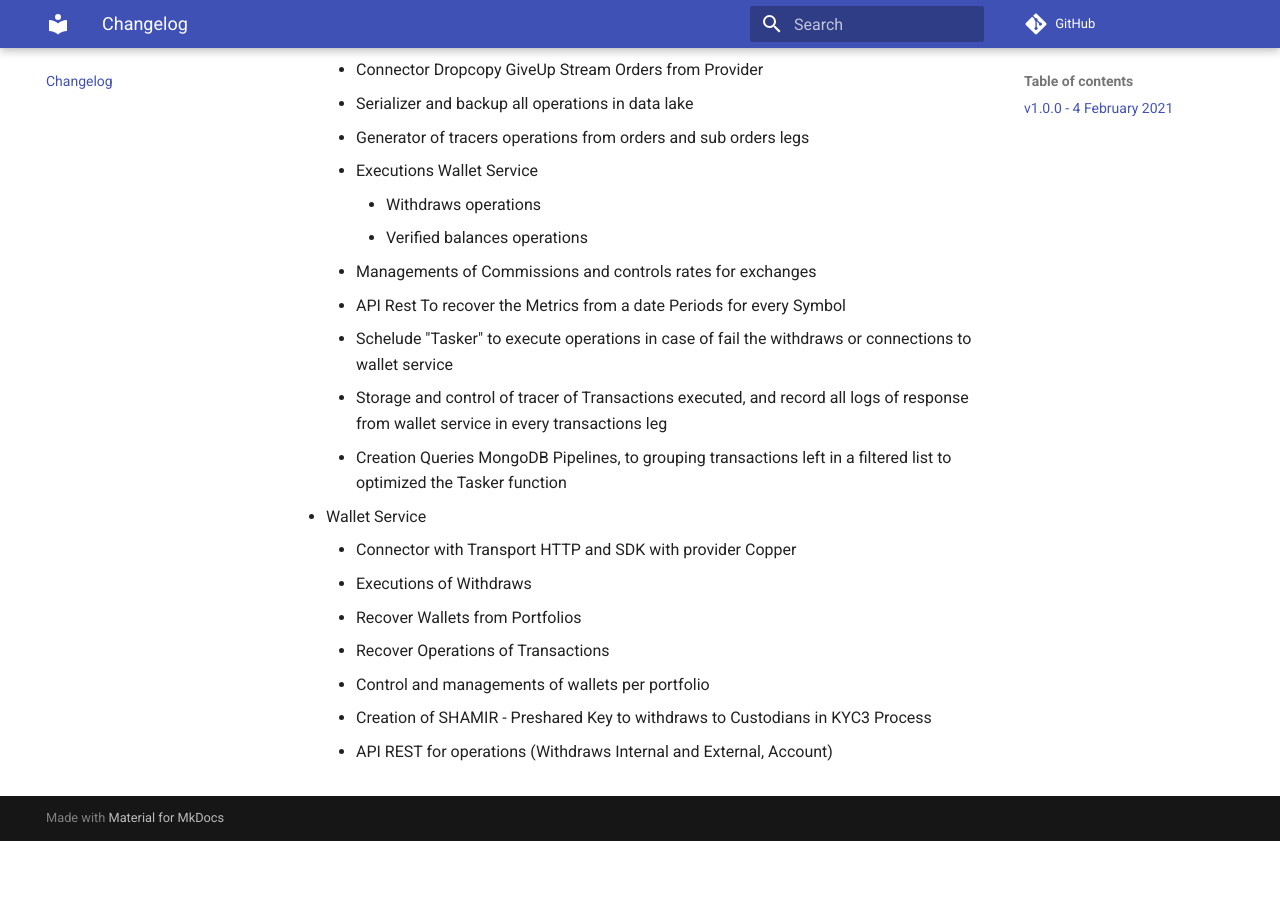
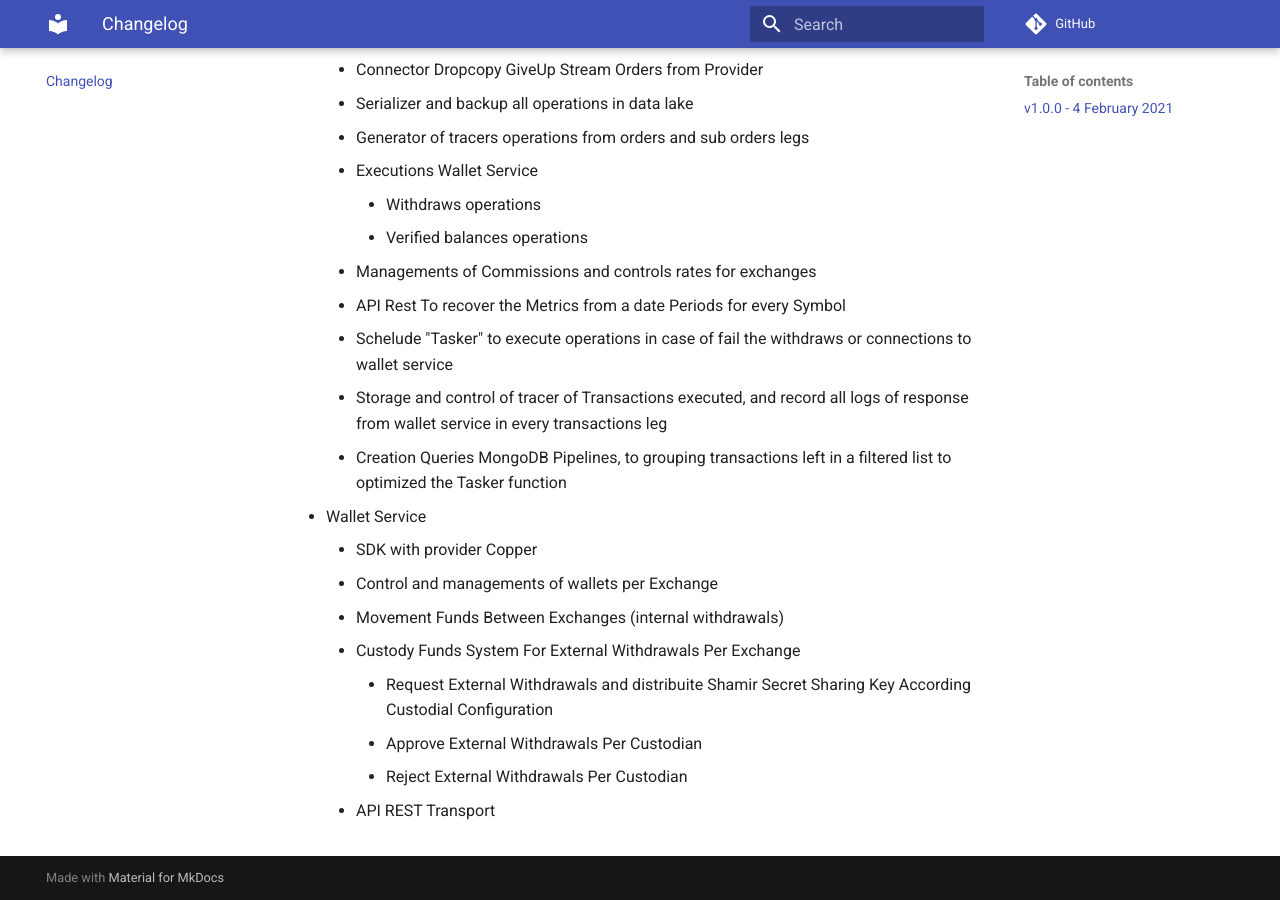
Before and after one commit to MasterVentures/cea-docs, an MkDocs documentation site: the page built from docs/changelog.md, in a window 1280 px wide and 900 px high, scrolled down 1263 px. Built offline with MkDocs 1.6.1 and Material for MkDocs 9.7.7, drawn with Linux system fonts in a browser that asks for light colours; comment, search, counter and statistics services are not loaded; before the commit the page ends 2104 px from its top, so only the background shows below that.

Commit message:
Update changelog.md

```diff
--- a/docs/changelog.md
+++ b/docs/changelog.md
@@ -44,10 +44,11 @@ All notable changes to this Crypto Exchange Alliance Microservices will be docum
     - Storage and control of tracer of Transactions executed, and record all logs of response from wallet service in every transactions leg
     - Creation Queries MongoDB Pipelines, to grouping transactions left in a filtered list to optimized the Tasker function
 * Wallet Service
-    - Connector with Transport HTTP and SDK with provider Copper
-    - Executions of Withdraws
-    - Recover Wallets from Portfolios
-    - Recover Operations of Transactions
-    - Control and managements of wallets per portfolio
-    - Creation of SHAMIR - Preshared Key to withdraws to Custodians in KYC3 Process
-    - API REST for operations (Withdraws Internal and External, Account)
+    - SDK with provider Copper
+    - Control and managements of wallets per Exchange
+    - Movement Funds Between Exchanges (internal withdrawals)
+    - Custody Funds System For External Withdrawals Per Exchange
+        - Request External Withdrawals and distribuite Shamir Secret Sharing Key According Custodial Configuration
+        - Approve External Withdrawals Per Custodian
+        - Reject External Withdrawals Per Custodian
+    - API REST Transport
```
